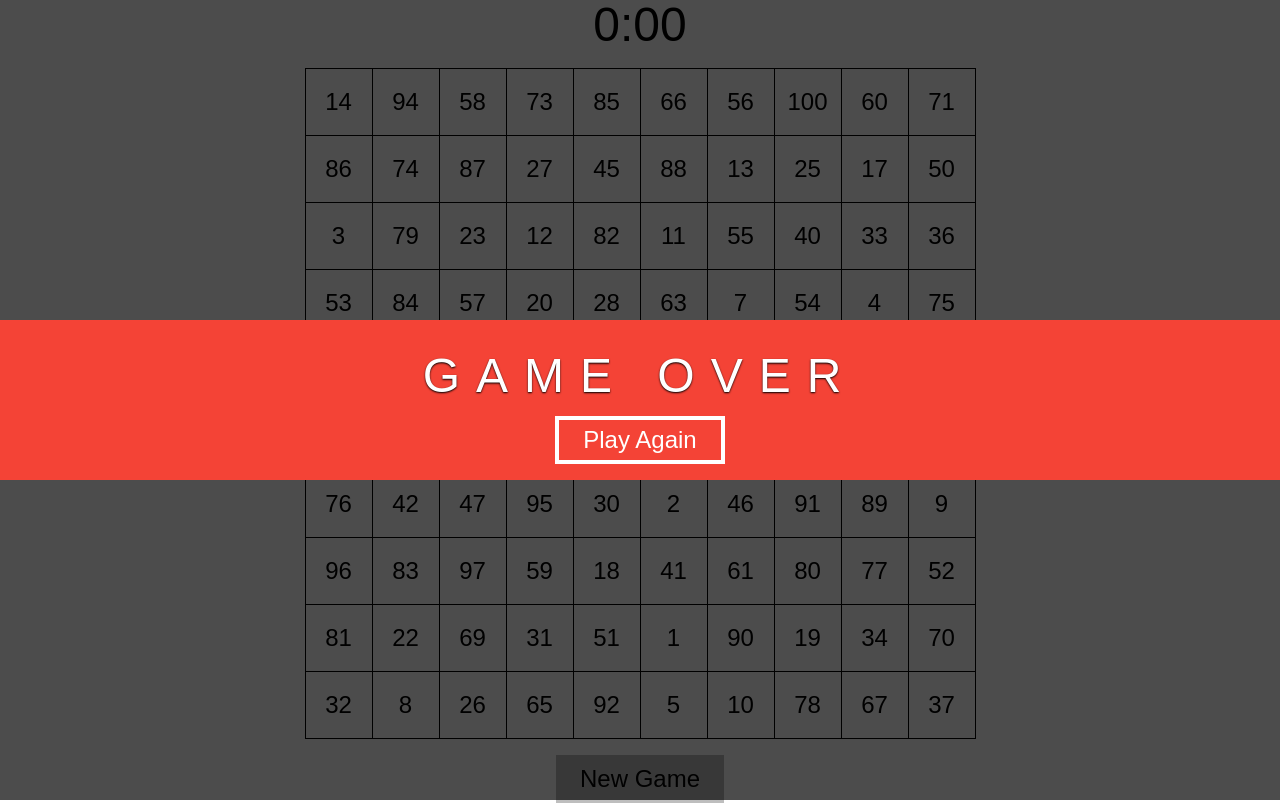
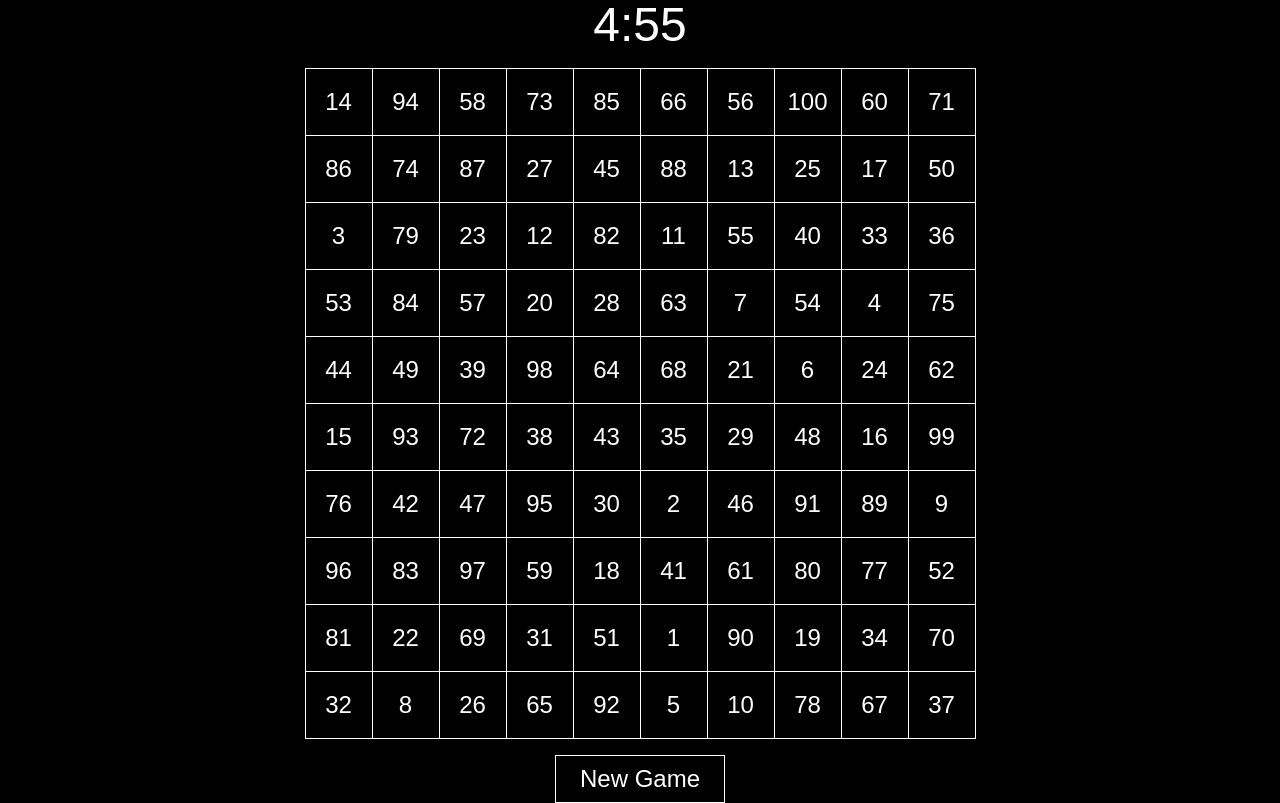
Before and after one commit to PetarKosev/ftn, a plain HTML site: page index.html in a window 1280 px wide. Drawn offline with Linux system fonts and the light colour scheme.

Commit message:
Change colors

```diff
--- a/ftn.css
+++ b/ftn.css
@@ -9,6 +9,7 @@
     margin: 0;
     font-family: sans-serif;
     font-size: 1rem;
+    background: black;
 }
 
 button {
@@ -25,6 +26,7 @@
 .table .timer {
     margin-bottom: 1rem;
     font-size: 3rem;
+    color: #ffffff;
 }
 
 .table table {
@@ -36,9 +38,10 @@
     width: 4rem;
     height: 4rem;
     text-align: center;
-    border: 1px solid #000;
+    border: 1px solid #ffffff;
     cursor: pointer;
     font-size: 1.5rem;
+    color: white;
     /* animation-name: test;
     animation-iteration-count: infinite;
     animation-duration: 150ms;
@@ -116,9 +119,22 @@
     border: 0;
     height: 3rem;
     padding: 0 1.5rem;
-    background-color: #bebebe;
+    /* background-color: #bebebe; */
     cursor: pointer;
     font-size: 1.5rem;
+    border: solid 1px white;
+    color: #ffffff;
+    background-color: black;
+    border-color: #ffffff;
+}
+
+.new-game-button:hover {
+    background-color: #ffffff;
+    color: black;
+}
+
+.markClickedButton {
+    background-color: green;
 }
 
 @keyframes test {
--- a/ftn.js
+++ b/ftn.js
@@ -61,6 +61,7 @@
             !flag
         ) {
             clickedElement.textContent = '';
+            clickedElement.className = 'markClickedButton'
 
             if (currentNumber === 100) {
                 clearInterval(interval);
@@ -103,7 +104,7 @@
             } else {
                 timer.textContent = minutes + ':0' + seconds;
             }
-        }, 10);
+        }, 1000);
     }
 
     function showGameOver() {
```
